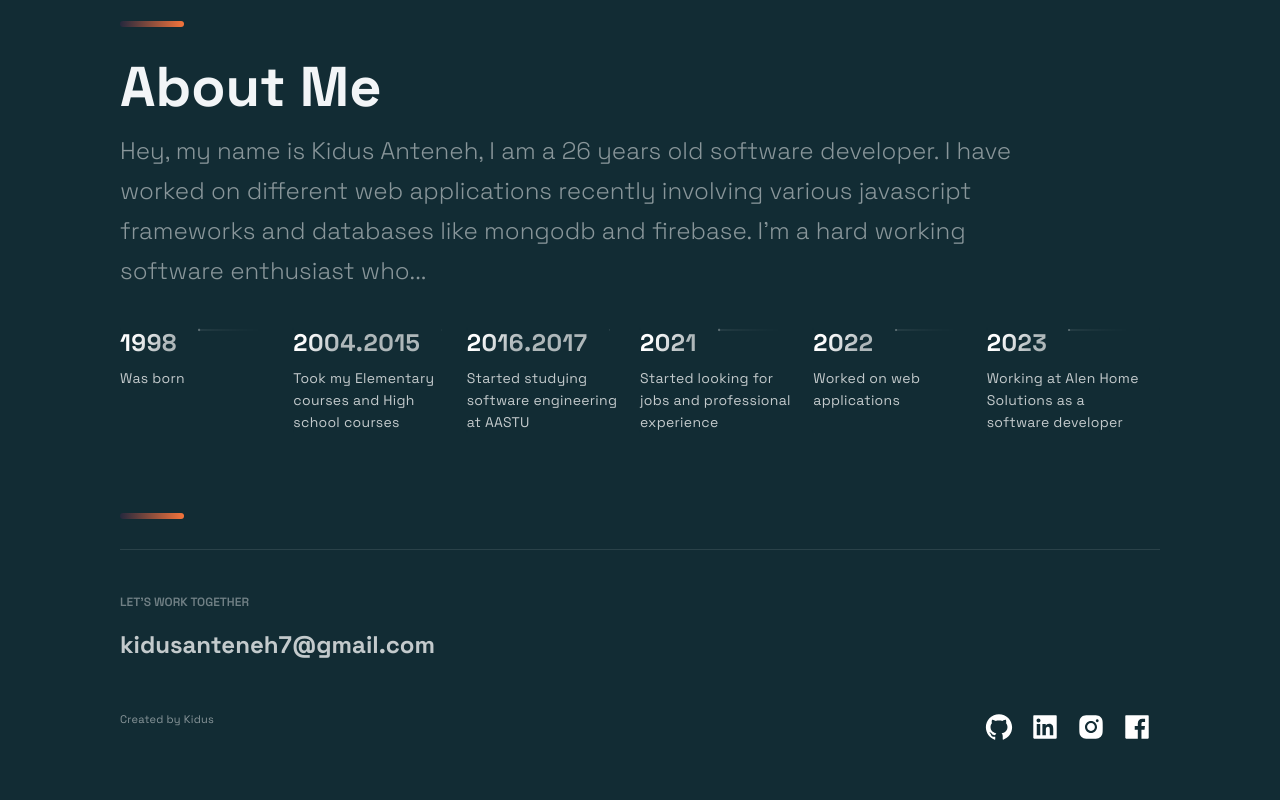
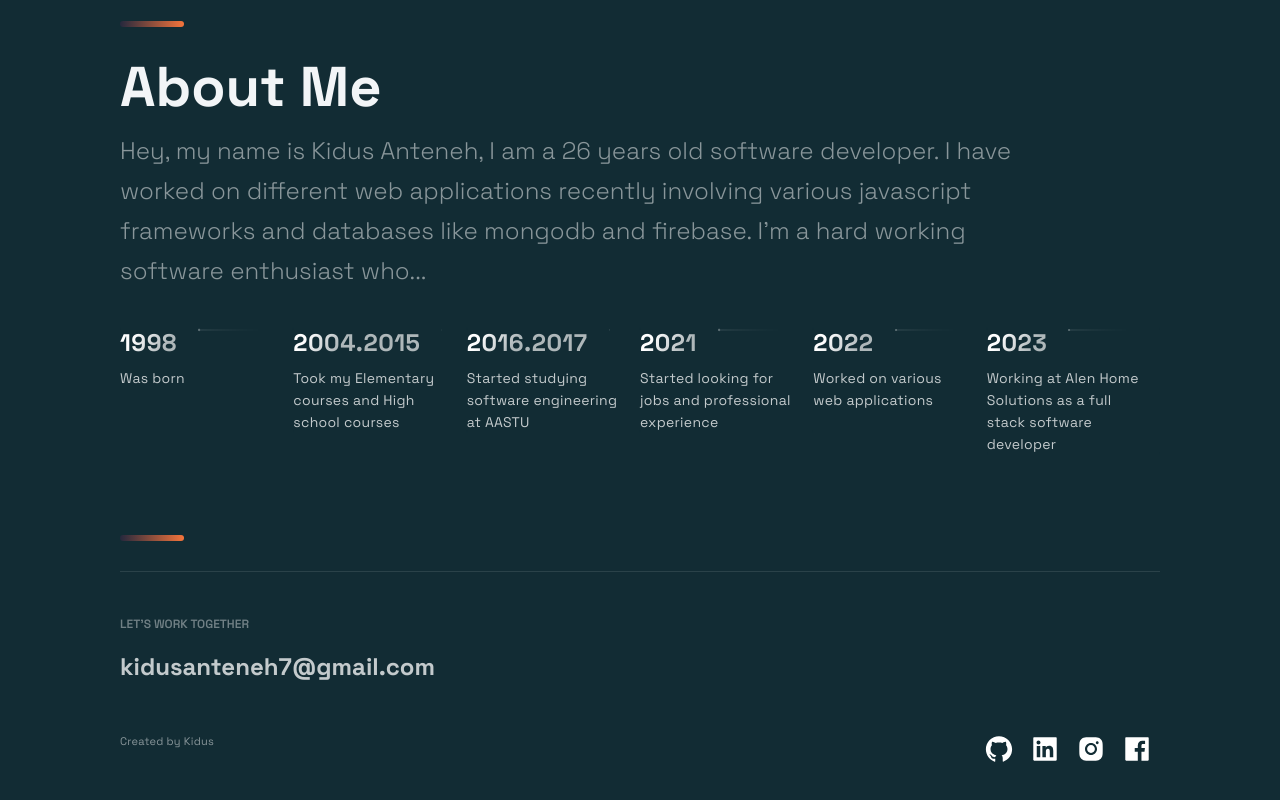
Before and after one commit to kidus7/Portfolio, a Next.js app: page / in a window 1280 px wide. Shown: the part 1743-2543 px from the top of the page. Built offline with nearby package versions, Linux system fonts and the light colour scheme.

Commit message:
modified some infos

```diff
--- a/src/constants/constants.js
+++ b/src/constants/constants.js
@@ -14,7 +14,7 @@ export const projects = [
       "Alen is a React Next.js-based website that serves as a bridge between homeowners and skilled service providers (gig workers). It simplifies the process of finding and connecting with professionals for various home solutions. With a user-friendly interface, transparent ratings and reviews, secure payments, and real-time communication, Alen ensures that clients and service providers can efficiently collaborate to meet their home improvement needs.",
     image: "/images/alenlanding.png",
     tags: ["React", "NextJS", "Mongo", "Node"],
-    source: "https://alenplc.com/",
+    source: "https://test.alenplc.com/",
     id: 1,
   },
   {
@@ -73,8 +73,8 @@ export const TimeLineData = [
   { year: 2016.2017, text: "Started studying software engineering at AASTU" },
   // { year: 2020, text: "CORONA" },
   { year: 2021, text: "Started looking for jobs and professional experience" },
-  { year: 2022, text: "Worked on web applications" },
-  { year: 2023, text: "Working at Alen Home Solutions as a software developer" },
+  { year: 2022, text: "Worked on various web applications" },
+  { year: 2023, text: "Working at Alen Home Solutions as a full stack software developer" },
 ];
 
 export const TimeLineDataFR = [
```
